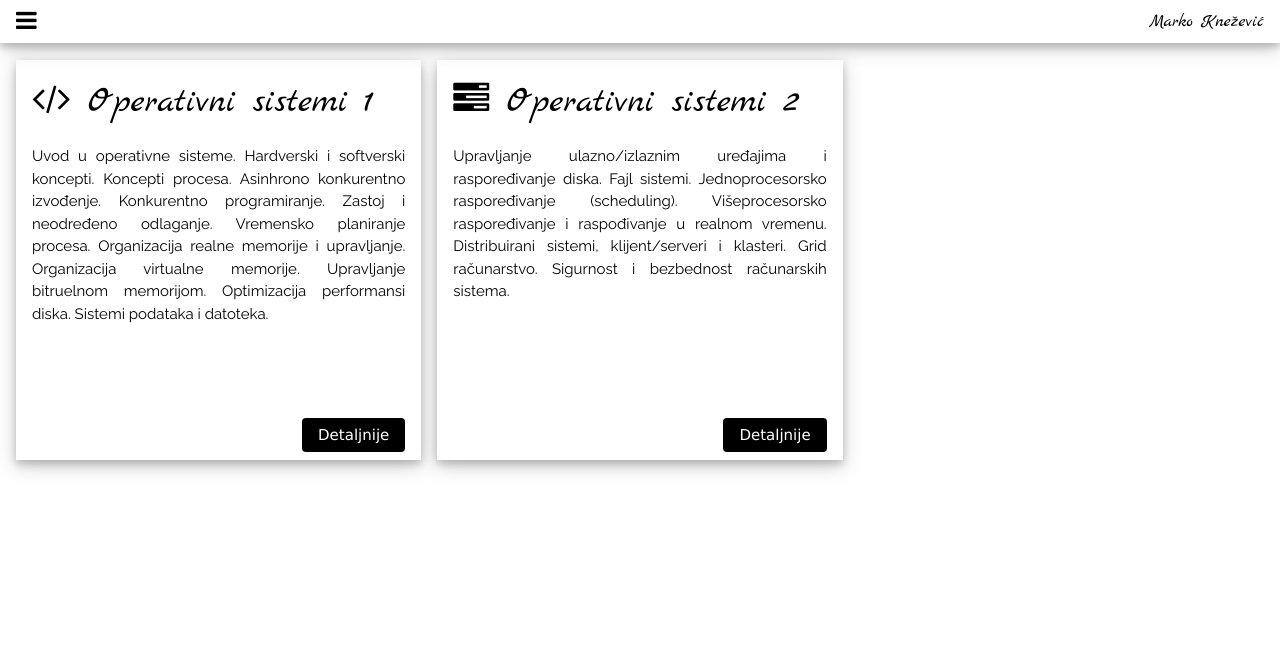
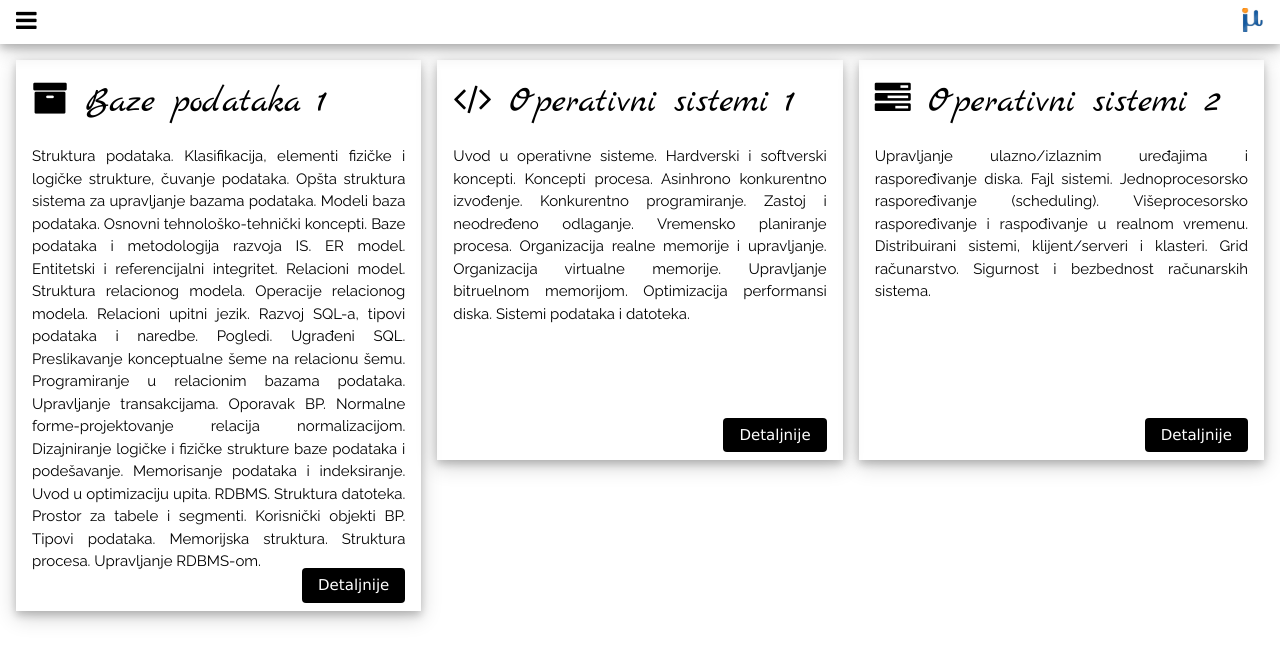
Before and after one commit to knezevicmarko/knezevicmarko.github.io, a Jekyll site: the page built from index.html, in a window 1280 px wide. Shown: the top 663 px of the page. Built offline with Jekyll 4.4.1, drawn with Linux system fonts in a browser that asks for light colours; nearby versions of some CDN libraries.

Commit message:
Priprema za bp1 2017

```diff
--- a/_config.yml
+++ b/_config.yml
@@ -6,7 +6,7 @@
 # 'jekyll serve'. If you change this file, please restart the server process.
 
 # Site settings
-title: Marko Knežević
+title: IMI materijali
 email: imi.knezevic@gmail.com
 description: >
   Sajt koji sadrži lekcije raznih kurseva.
@@ -34,3 +34,9 @@ collections:
     image: fa fa-tasks
     description:
       Upravljanje ulazno/izlaznim uređajima i raspoređivanje diska. Fajl sistemi. Jednoprocesorsko raspoređivanje (scheduling). Višeprocesorsko raspoređivanje i raspođivanje u realnom vremenu. Distribuirani sistemi, klijent/serveri i klasteri. Grid računarstvo. Sigurnost i bezbednost računarskih sistema.
+  bp1:
+    title: Baze podataka 1
+    output: true
+    image: fa fa-archive
+    description:
+      Struktura podataka. Klasifikacija, elementi fizičke i logičke strukture, čuvanje podataka. Opšta struktura sistema za upravljanje bazama podataka. Modeli baza podataka. Osnovni tehnološko-tehnički koncepti. Baze podataka i metodologija razvoja IS. ER model. Entitetski i referencijalni integritet. Relacioni model. Struktura relacionog modela. Operacije relacionog modela. Relacioni upitni jezik. Razvoj SQL-a, tipovi podataka i naredbe. Pogledi. Ugrađeni SQL. Preslikavanje konceptualne šeme na relacionu šemu. Programiranje u relacionim bazama podataka. Upravljanje transakcijama. Oporavak BP. Normalne forme-projektovanje relacija normalizacijom. Dizajniranje logičke i fizičke strukture baze podataka i podešavanje. Memorisanje podataka i indeksiranje. Uvod u optimizaciju upita. RDBMS. Struktura datoteka. Prostor za tabele i segmenti. Korisnički objekti BP. Tipovi podataka. Memorijska struktura. Struktura procesa. Upravljanje RDBMS-om.
--- a/_includes/header.html
+++ b/_includes/header.html
@@ -1,7 +1,7 @@
 <!-- Meni na vrhu -->
 <div class="w3-navbar w3-top w3-white w3-padding w3-card-4" style="z-index: 2;">
     <i onclick="w3_open()" class="fa fa-bars w3-xlarge w3-opennav w3-left"></i>
-  <a href="#" class="w3-right w3-kaushan w3-large w3-hover-text-blue">Marko Knežević</a>
+  <a href="https://imi.pmf.kg.ac.rs" class="w3-right w3-kaushan w3-large w3-hover-text-blue"><img src="/assets/img/favicon.ico" class="imi_ikonica"></a>
 </div>
 <nav class="w3-top w3-sidenav w3-white w3-animate-left w3-card-4" style="width: 300px; display:none; z-index: 5;">
   <a href="javascript:void(0)" onclick="w3_close()" class="w3-closenav w3-large">
```
Also changed, not shown: _bp1/2017/201-vezbe1.md (added, +14 -0 lines), _bp1/index.md (added, +56 -0 lines), css/w3.css, 1 other file.
